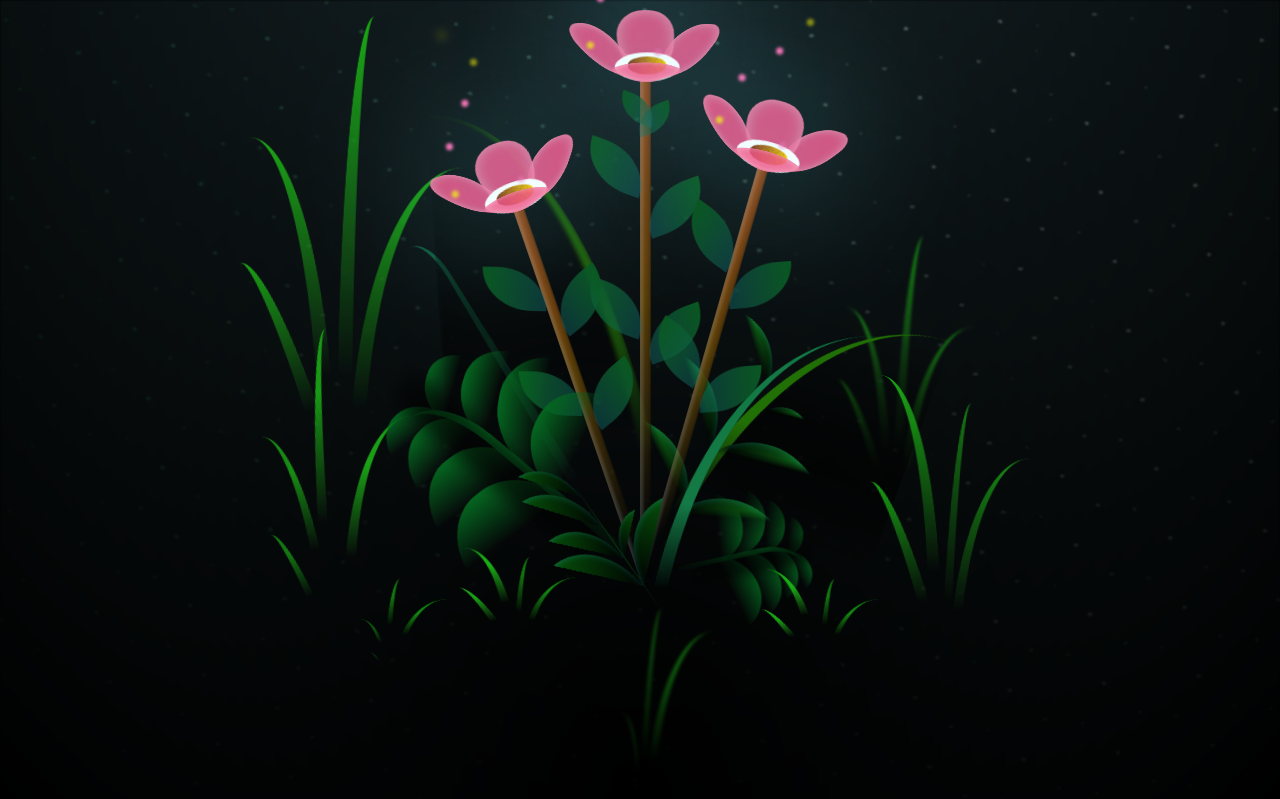
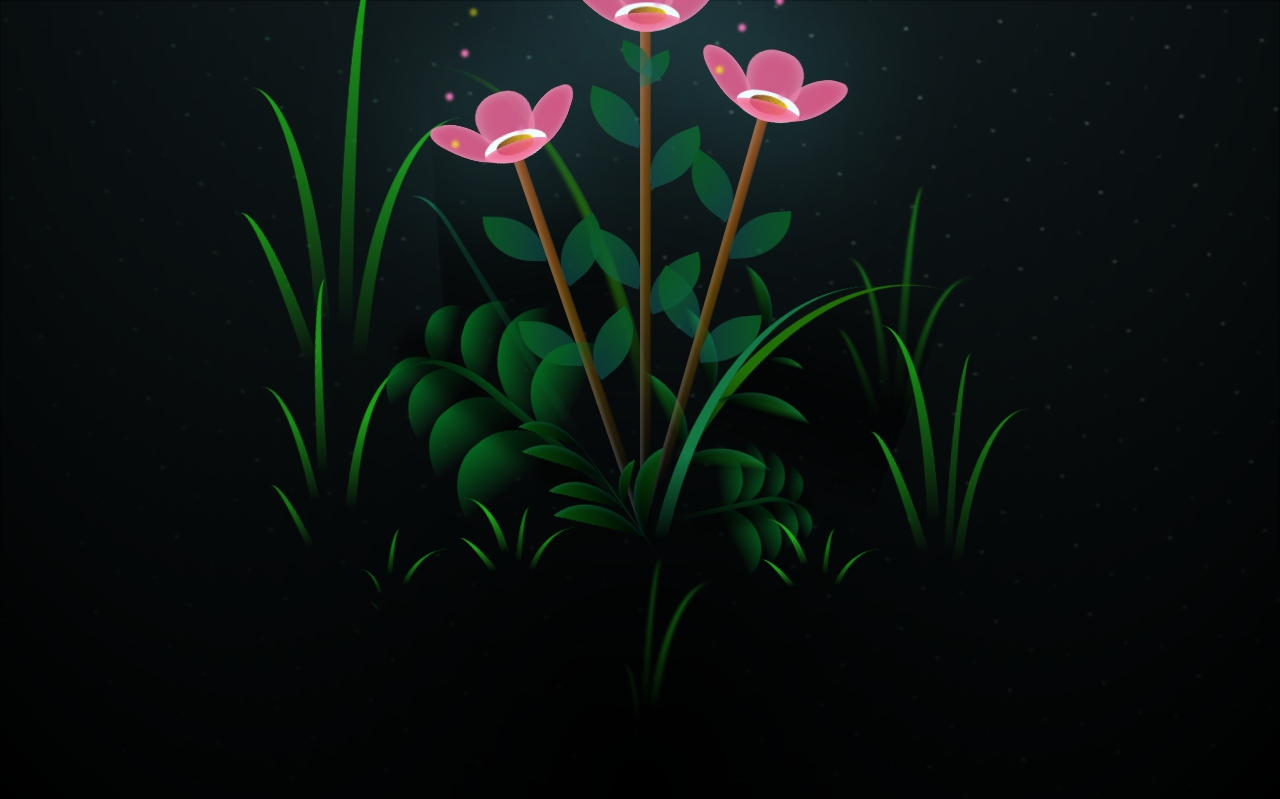
Before and after one commit to joshiancadiz/flwsv, a plain HTML site: page index.html in a window 1280 px wide. Drawn offline with Linux system fonts and the light colour scheme.

Commit message:
edit space

```diff
--- a/main.css
+++ b/main.css
@@ -13,7 +13,7 @@
 body {
   display: flex;
   align-items: center;
-  padding-top: 500px;
+  padding-top: 400px;
   justify-content: center;
   min-height: 100vh;
   background-color: var(--dark-color);
```
